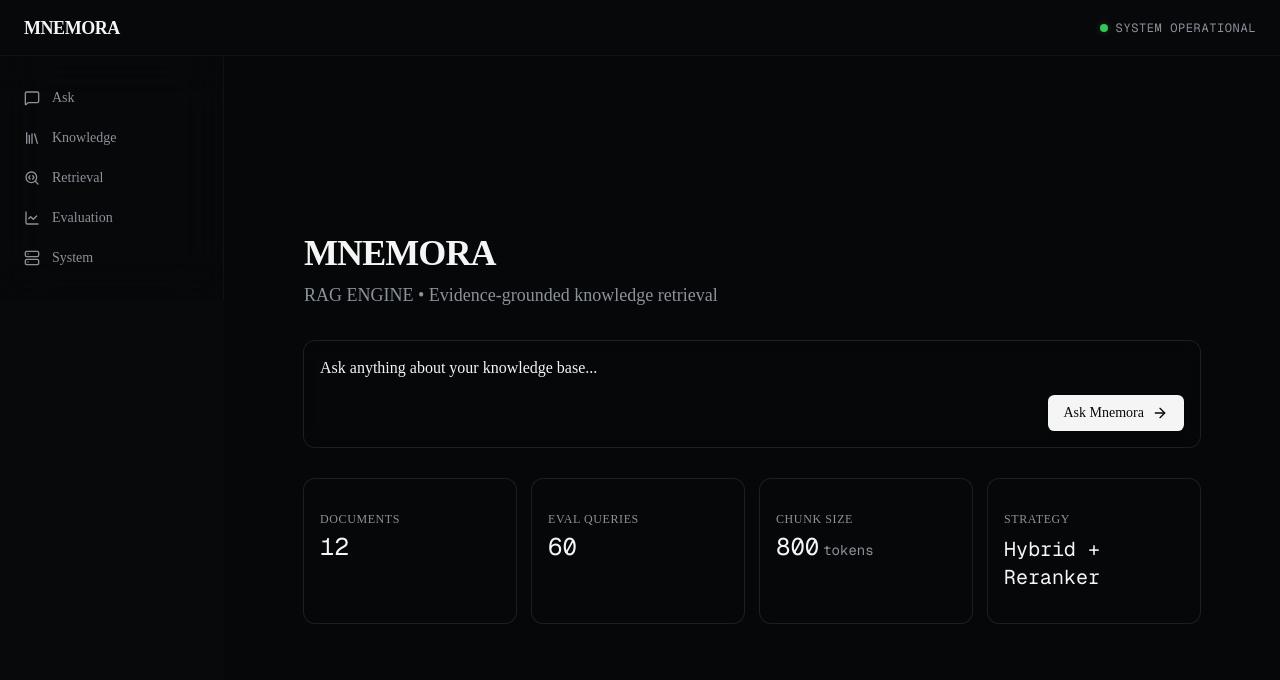
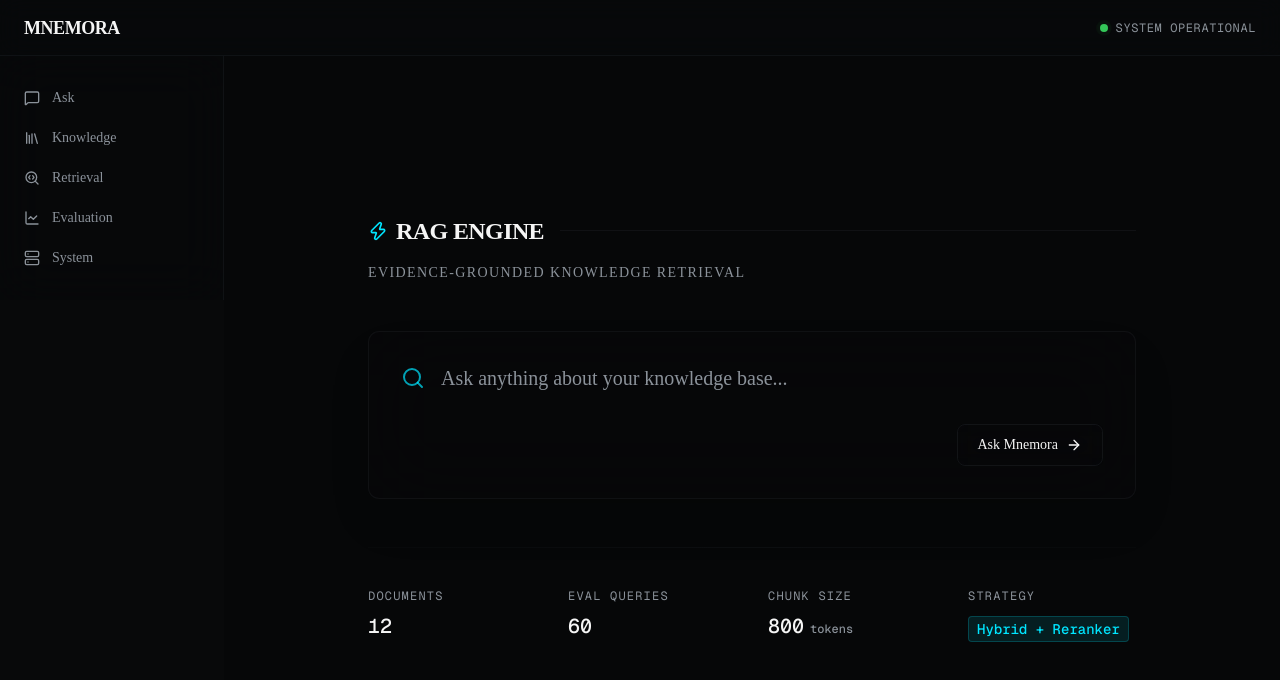
Before and after one commit to HarshavardhanKurtkoti/Mnemora, a Next.js app in the folder frontend/: page / in a window 1280 px wide. Shown: the top 680 px of the page. Built offline with nearby package versions, Linux system fonts and the light colour scheme.

Commit message:
feat: implement landing page with RAG search interface and project documentation

```diff
--- a/frontend/src/app/page.tsx
+++ b/frontend/src/app/page.tsx
@@ -1,57 +1,68 @@
 import Link from "next/link";
-import { ArrowRight, FileText, Activity } from "lucide-react";
-import { Card, CardContent, CardHeader, CardTitle, CardDescription } from "@/components/ui/card";
+import { ArrowRight, Search, Zap } from "lucide-react";
 
 export default function Home() {
   return (
     <div className="flex h-full w-full flex-col items-center justify-center p-6 lg:p-12">
-      <div className="w-full max-w-4xl space-y-8">
-        <div className="space-y-2">
-          <h1 className="text-4xl font-bold tracking-tight text-foreground">MNEMORA</h1>
-          <p className="text-lg text-muted-foreground">RAG ENGINE • Evidence-grounded knowledge retrieval</p>
+      <div className="w-full max-w-3xl space-y-12">
+        {/* Header Section */}
+        <div className="space-y-4">
+          <div className="flex items-center gap-4">
+            <h1 className="text-2xl font-semibold tracking-tight text-foreground flex items-center gap-2">
+              <Zap className="h-5 w-5 text-accent" /> RAG ENGINE
+            </h1>
+            <div className="h-px flex-1 bg-border/40"></div>
+          </div>
+          <p className="text-muted-foreground text-sm tracking-widest uppercase">
+            Evidence-grounded knowledge retrieval
+          </p>
         </div>
 
-        <Card className="bg-surface/40 backdrop-blur-sm border-border/60">
-          <CardHeader>
-            <CardTitle>Ask anything about your knowledge base...</CardTitle>
-          </CardHeader>
-          <CardContent>
-            <div className="flex justify-end">
-              <Link
-                href="/ask"
-                className="inline-flex items-center gap-2 rounded-md bg-primary px-4 py-2 text-sm font-medium text-primary-foreground shadow transition-colors hover:bg-primary/90"
-              >
-                Ask Mnemora <ArrowRight className="h-4 w-4" />
-              </Link>
+        {/* Hero Ask Box */}
+        <div className="relative group cursor-pointer">
+          {/* Subtle gradient glow behind the box */}
+          <div className="absolute -inset-[1px] rounded-xl bg-gradient-to-r from-accent/20 via-border/10 to-transparent opacity-0 group-hover:opacity-100 transition-opacity duration-700 blur-sm"></div>
+
+          <Link
+            href="/ask"
+            className="block relative bg-background/40 border border-border/40 backdrop-blur-2xl rounded-xl p-8 transition-all duration-300 hover:bg-surface/40 hover:border-border/80 shadow-2xl shadow-black/20"
+          >
+            <div className="space-y-8">
+              <div className="flex items-center gap-4 text-muted-foreground">
+                <Search className="h-6 w-6 text-accent/70" />
+                <span className="text-xl font-light">Ask anything about your knowledge base...</span>
+              </div>
+              <div className="flex justify-end">
+                <div className="inline-flex items-center gap-2 rounded-lg bg-surface/50 px-5 py-2.5 text-sm font-medium text-foreground backdrop-blur-md transition-all duration-300 group-hover:bg-accent group-hover:text-accent-foreground border border-border/50 group-hover:border-accent group-hover:shadow-[0_0_15px_rgba(0,229,255,0.3)]">
+                  Ask Mnemora <ArrowRight className="h-4 w-4" />
+                </div>
+              </div>
             </div>
-          </CardContent>
-        </Card>
+          </Link>
+        </div>
 
-        <div className="grid grid-cols-1 md:grid-cols-2 lg:grid-cols-4 gap-4">
-          <Card className="bg-surface/30 border-border/40">
-            <CardContent className="flex flex-col items-start gap-1 p-4">
-              <span className="text-xs text-muted-foreground uppercase tracking-wider">Documents</span>
-              <span className="text-2xl font-mono text-foreground">12</span>
-            </CardContent>
-          </Card>
-          <Card className="bg-surface/30 border-border/40">
-            <CardContent className="flex flex-col items-start gap-1 p-4">
-              <span className="text-xs text-muted-foreground uppercase tracking-wider">Eval Queries</span>
-              <span className="text-2xl font-mono text-foreground">60</span>
-            </CardContent>
-          </Card>
-          <Card className="bg-surface/30 border-border/40">
-            <CardContent className="flex flex-col items-start gap-1 p-4">
-              <span className="text-xs text-muted-foreground uppercase tracking-wider">Chunk Size</span>
-              <span className="text-2xl font-mono text-foreground">800<span className="text-sm text-muted-foreground ml-1">tokens</span></span>
-            </CardContent>
-          </Card>
-          <Card className="bg-surface/30 border-border/40">
-            <CardContent className="flex flex-col items-start gap-1 p-4">
-              <span className="text-xs text-muted-foreground uppercase tracking-wider">Strategy</span>
-              <span className="text-xl font-mono text-foreground mt-1 text-accent">Hybrid + Reranker</span>
-            </CardContent>
-          </Card>
+        <div className="w-full h-px bg-gradient-to-r from-border/10 via-border/30 to-border/10 my-10"></div>
+
+        {/* System Metrics */}
+        <div className="grid grid-cols-2 md:grid-cols-4 gap-x-8 gap-y-8">
+          <div className="flex flex-col gap-2">
+            <span className="text-xs text-muted-foreground uppercase tracking-widest font-mono">Documents</span>
+            <span className="text-xl font-mono text-foreground font-medium">12</span>
+          </div>
+          <div className="flex flex-col gap-2">
+            <span className="text-xs text-muted-foreground uppercase tracking-widest font-mono">Eval Queries</span>
+            <span className="text-xl font-mono text-foreground font-medium">60</span>
+          </div>
+          <div className="flex flex-col gap-2">
+            <span className="text-xs text-muted-foreground uppercase tracking-widest font-mono">Chunk Size</span>
+            <span className="text-xl font-mono text-foreground font-medium">
+              800<span className="text-xs text-muted-foreground ml-1.5 font-sans">tokens</span>
+            </span>
+          </div>
+          <div className="flex flex-col gap-2">
+            <span className="text-xs text-muted-foreground uppercase tracking-widest font-mono">Strategy</span>
+            <span className="text-sm font-mono text-accent mt-1 font-medium bg-accent/10 px-2 py-0.5 rounded border border-accent/20 w-fit">Hybrid + Reranker</span>
+          </div>
         </div>
       </div>
     </div>
```
Also changed, not shown: 1 other file (tests, documents, lock files or other folders).
